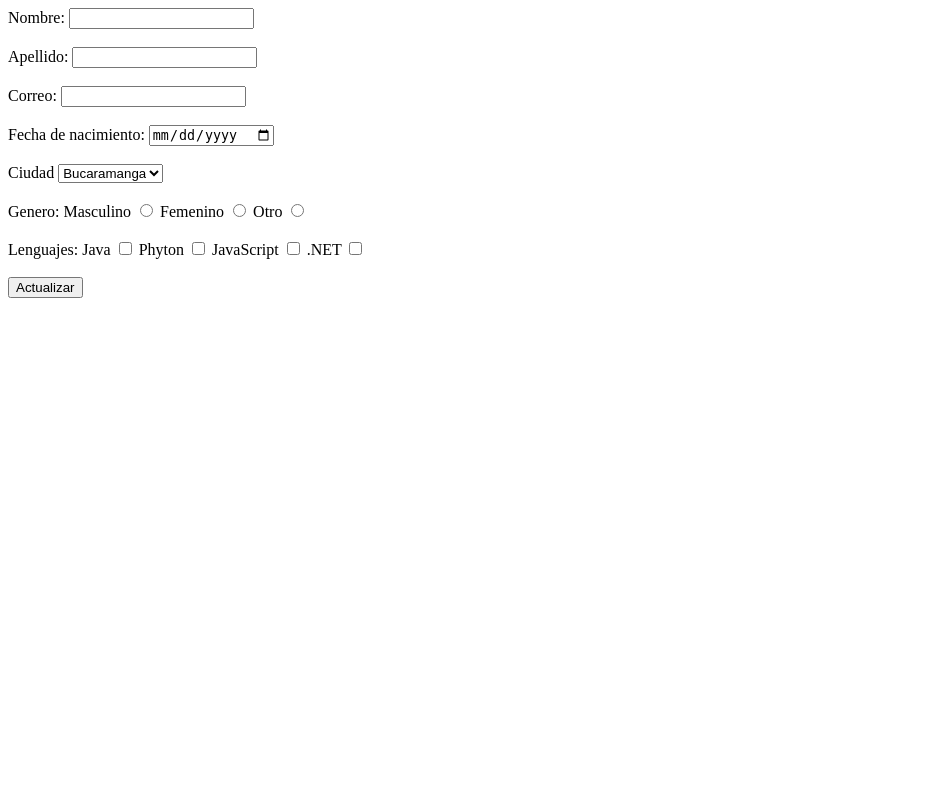
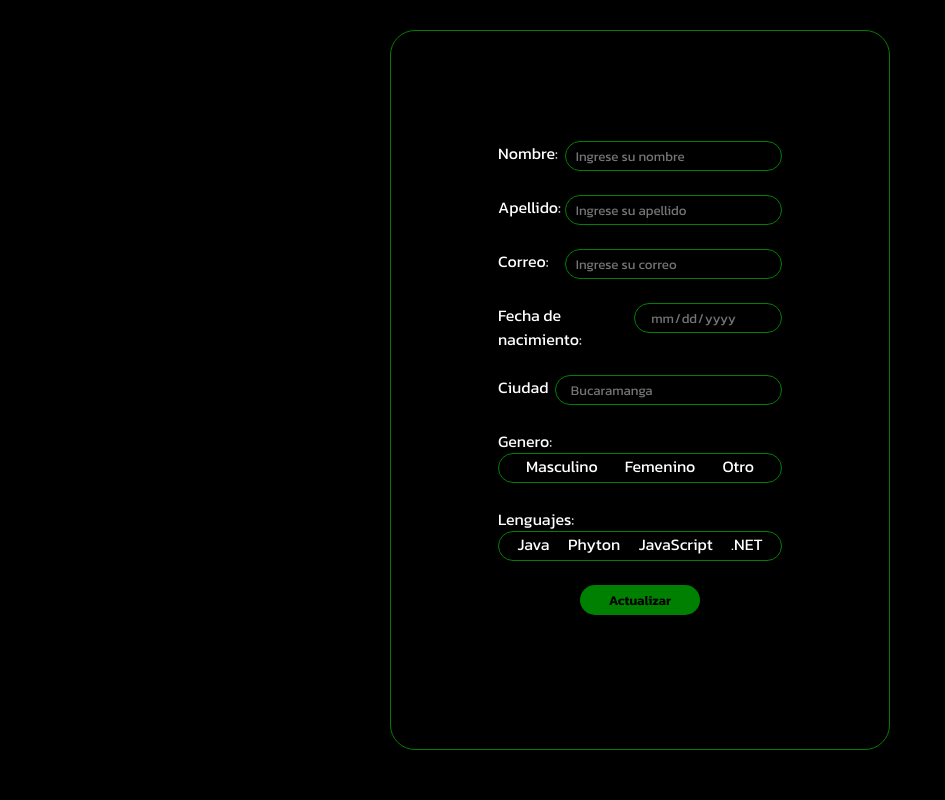
Before and after one commit to brayan1815/conexion_con_mysql, a PHP site: page /editar.php?id=1 in a window 1280 px wide. Shown: the whole page, without its empty margins (0-945 px from the left). Run offline with PHP 8.4, Linux system fonts and the light colour scheme; data comes from the database, SQL or seed files in the repository; data that the repository does not hold is empty; some web fonts are replaced.

Commit message:
terminadooooooo

```diff
--- a/crud/editar.php
+++ b/crud/editar.php
@@ -39,34 +39,38 @@
 $len_usu= $bandera5->fetchAll();
 
 ?>
-<form action="contro_actu.php" method="POST">
-        <div>
-            <label for="nombre">Nombre: </label>
+<link rel="stylesheet" href="estilos.css ">
+<form action="contro_actu.php" method="POST" class="formulario">
+    <div class="formulario__info">
+        <div class="formulario__info formulario__inputTex">
+            <label for="nombre" class="formulario__info formulario__label">Nombre: </label>
             <input type="text" id="nombre" name="nombre_usuario" value="<?=$usuario['nombre_usuario']?>" required pattern="[a-zA-Z]+"
-            autocomplete="off">
+            autocomplete="off" class="formulario__info formulario__inTex" placeholder="Ingrese su nombre">
         </div>
 
         <input type="hidden" name="id_usuario" value="<?=$usuario_id?>">
         <br>
-        <div>
-            <label for="apellidio">Apellido: </label>
-            <input type="text" id="apellido" name="apellido_usuario" value="<?=$usuario['apellido_usuario']?>" required pattern="[a-zA-Z]+">
+        <div class="formulario__info formulario__inputTex">
+            <label for="apellidio" class="formulario__info formulario__label">Apellido: </label>
+            <input type="text" id="apellido" name="apellido_usuario" value="<?=$usuario['apellido_usuario']?>" required pattern="[a-zA-Z]+"
+            class="formulario__info formulario__inTex" placeholder="Ingrese su apellido">
         </div>
         <br>
-        <div>
-            <label for="correo">Correo: </label>
-            <input type="text" id="correo" name="correo_usuario" value="<?=$usuario['correo_usuario']?>" required pattern="[a-zA-Z1-9]+@[A-Za-z]+[.][a-z]+">
+        <div class="formulario__info formulario__inputTex">
+            <label for="correo" class="formulario__info formulario__label">Correo: </label>
+            <input type="text" id="correo" name="correo_usuario" value="<?=$usuario['correo_usuario']?>" required pattern="[a-zA-Z1-9]+@[A-Za-z]+[.][a-z]+"
+            class="formulario__info formulario__inTex" placeholder="Ingrese su correo">
         </div>
         <br>
-        <div>
+        <div class="formulario__info formulario__inputfech">
             <label for="nacimiento">Fecha de nacimiento: </label>
-            <input type="date" id="nacimiento" name="fecha_nacimiento" value="<?=$usuario['fecha_nacimiento']?>" required>
+            <input type="date" id="nacimiento" name="fecha_nacimiento" value="<?=$usuario['fecha_nacimiento']?>" required class="formulario__info formulario__fecha">
         </div>
         <!-- <input type="hidden" name="id" value=""> -->
         <br>
-        <div>
+        <div class="formulario__info formulario__fecha_input">
         <label for="ciudad_id">Ciudad</label>
-        <select name="ciudad_id" id="ciudad_id" required>
+        <select name="ciudad_id" id="ciudad_id" required class="formulario__info formulario_ciud">
             <?php
             foreach($ciudades as $key => $ciu){
             ?>
@@ -83,24 +87,28 @@
     <br>
     <div>
         <label for="genero_id">Genero: </label>
-        <?php
+        <div class="formulario__info formulario__sexo">
+            <?php
             foreach($generos as $key => $gen){?>
-                <label for="gen_<?=$gen['id_genero']?>"><?=$gen['genero']?></label>
-                <input type="radio" name="genero_id" id="gen_<?=$gen['id_genero']?>" value="<?=$gen['id_genero']?>" required
+                <input type="radio" name="genero_id" id="gen_<?=$gen['id_genero']?>" value="<?=$gen['id_genero']?>" required class="input_radio"
                 <?php if($usuario['genero']== $gen['id_genero']){  ?>
                     checked <?php
                 } ?> >
+                <label for="gen_<?=$gen['id_genero']?>" class="textsex"><?=$gen['genero']?></label>
+
             <?php
             }
             ?>
+        </div>
+
     </div>
     <br>
     <div>
         <label for="lenguaje_id">Lenguajes: </label>
-        <?php
+        <div class="formulario__lenguajes">
+            <?php
             foreach($lenguajes as $key => $len){?>
-                <label for="len_<?=$len['id_lenguaje']?>"><?=$len['nombre_lenguaje']?></label>
-                <input type="checkbox" name="lenguaje_id[]" id="len_<?=$len['id_lenguaje']?>" value="<?=$len['id_lenguaje']?>"
+                <input class="input_checbox" type="checkbox" name="lenguaje_id[]" id="len_<?=$len['id_lenguaje']?>" value="<?=$len['id_lenguaje']?>"
                 <?php foreach ($len_usu as $key => $l){
                     if($len['id_lenguaje']==$l['id_lenguaje']){ ?>
 
@@ -108,14 +116,20 @@
                     <?php }
 
                 } ?> >
+                <label for="len_<?=$len['id_lenguaje']?>" class="textlen"><?=$len['nombre_lenguaje']?></label>
+
             <?php
             }
             ?>
+        </div>
+
     </div>
         <?php
     ?>
+    </div>
+
     <br>
-       <input type="submit" value="Actualizar">
+       <input type="submit" value="Actualizar" class="boton_guardar">
         <!-- <a href="contro_actu.php?id=<?=$usuario_id?>">a</a> -->
     <br>
 
--- a/crud/estilos.css
+++ b/crud/estilos.css
@@ -124,5 +124,8 @@
     border: none;
     font-weight: 600;
     cursor: pointer;
+}
 
+.link_ver_registro{
+    color: green;
 }
--- a/crud/index.php
+++ b/crud/index.php
@@ -103,5 +103,6 @@
     <br>
     <button class="boton_guardar">GUARDAR</button>
     <br>
+    <a href="vista.php" class="link_ver_registro">ver registros</a>
 
 </form>
```
